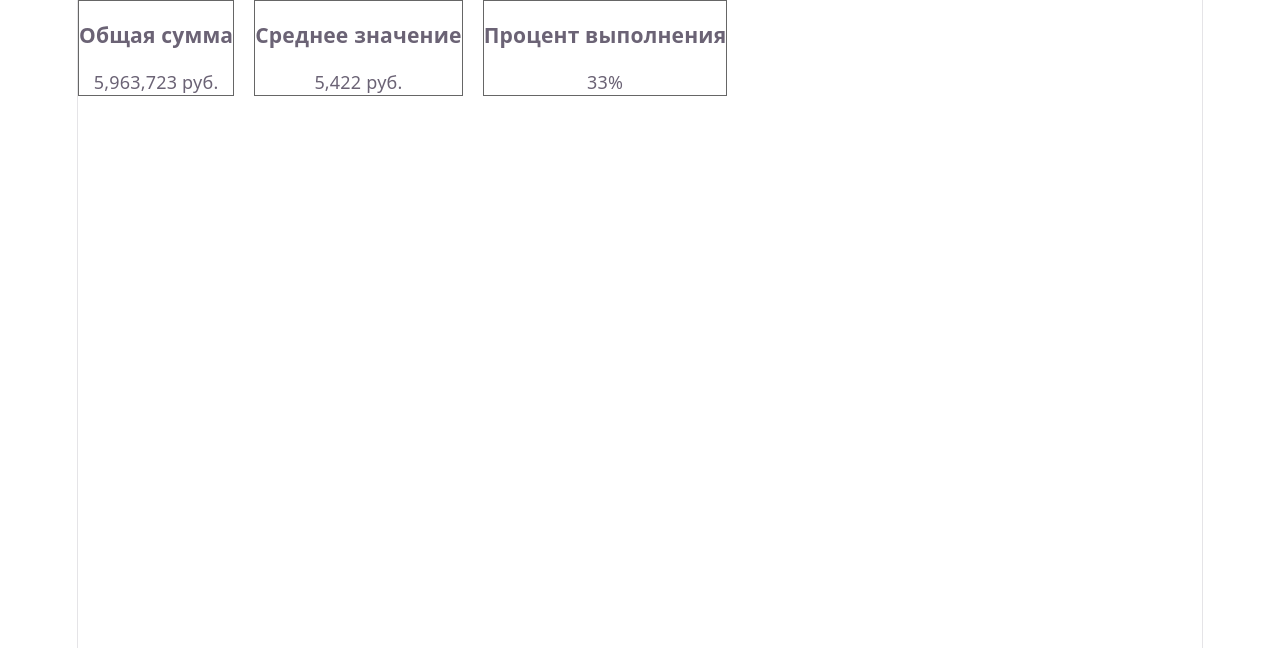
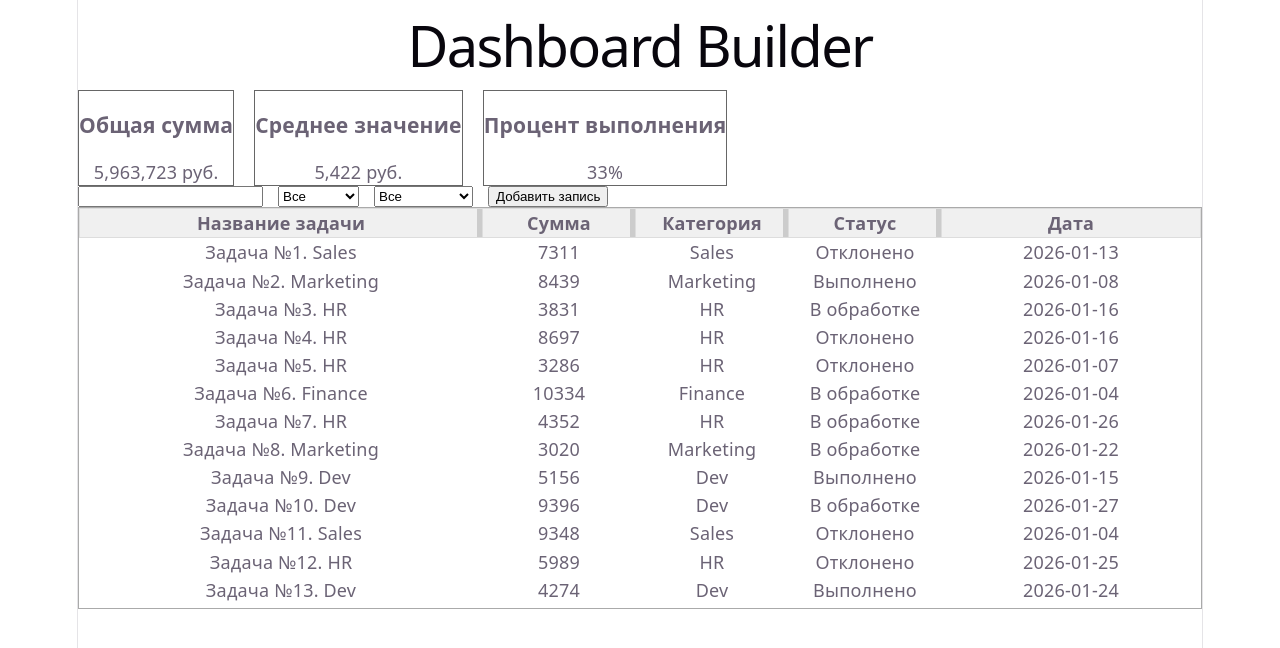
Before and after one commit to OlgaPchelintseva/React_MiniDashboard_01.06.2026, a React (Vite) app: page / in a window 1280 px wide. Shown: the top 648 px of the page. Built offline with nearby package versions, Linux system fonts and the light colour scheme.

Commit message:
create task modal

```diff
--- a/src/App.jsx
+++ b/src/App.jsx
@@ -1,10 +1,12 @@
 // import FilterList from './FilterList';
 // import FocusInput from './FocusInput';
 
-import React, { useState, useMemo, useEffecct } from "react";
+import React, { useState, useMemo, useEffect } from "react";
 import { generateMockData } from "./mocKData";
 import DashboardMetrics from "./DashboadMetrics";
 import FilterPanel from "./FilterPanel";
+import AnaliticTable from "./AnalyticTable";
+import TaskModal from "./TaskModal";
 
 function App() {
 
@@ -15,12 +17,35 @@ function App() {
   //   {id: 4, name: 'Alisa'},
   // ]
 
-  const [rawData, setRawData] = useState(()=>generateMockData());
+  const [rawData, setRawData] = useState(() => generateMockData());
   const [filters, setFilters] =useState({search: '', category: '', status: ''});
+  const [isModalOpen, setModalOpen] = useState(false);
 
+  // фильтрация массива
   const filteredData = useMemo(() => {
+    return rawData.filter(item => {
+      const matchesSearch = item.title.toLowerCase().includes(filters.search.toLowerCase());
+      const matchesCategory = filters.category ? item.category === filters.category : true;
+      const matchesStatus = filters.status ? item.status === filters.status : true;
+      return matchesSearch && matchesCategory && matchesStatus;
+    })
+  }, [rawData, filters.search, filters.category, filters.status]);
 
-  }, [rawData, filters.search, filters.category, filters.status]);
+  // слушатель горячих клавиш
+  useEffect(() => {
+    const handleKeyDown = (e) => {
+      if (e.altKey && (e.key === 'n' || e.key === 'т' || e.key === 'N' || e.key === 'Т')){
+        e.preventDefault();
+        setModalOpen(true);
+      }
+    };
+    window.addEventListener('keydown', handleKeyDown);
+    return () => window.removeEventListener('keydown', handleKeyDown);
+  }, []);
+
+  const handleAddNewItem = (newItem) => {
+    setRawData(prev => [newItem, ...prev]);
+  };
 
   return (
     // <>
@@ -29,8 +54,22 @@ function App() {
     // </>
 
     <>
-      <DashboardMetrics filteredData={rawData}/>
-      {/* <FilterPanel filters={} setFilters={} onOpenModal={}/> */}
+      <h1>Dashboard Builder</h1>
+      {/* компонент метрик */}
+      <DashboardMetrics filteredData={filteredData}/>
+      {/* панель фильтров */}
+      <FilterPanel
+        filters={filters}
+        setFilters={setFilters}
+        onOpenModal={() => setModalOpen(true)}
+      />
+      <AnaliticTable data={filteredData}/>
+      {/* модальное окно */}
+      <TaskModal
+        isOpen={isModalOpen}
+        onClose={() => setModalOpen(false)}
+        onAdd={handleAddNewItem}
+      />
     </>
   );
 };
--- a/src/TaskModal.jsx
+++ b/src/TaskModal.jsx
@@ -0,0 +1,92 @@
+import React, { useEffect, useRef, useState } from "react";
+
+export default function TaskModal({isOpen, onClose, onAdd}){
+    const titleInputRef = useRef(null);
+    const [formData, setFormData] = useState({title: '', amount: '', category: 'Dev', status: 'В обработке'})
+
+    // для автоматического фокуса при открытии
+    useEffect(() => {
+        if (isOpen && titleInputRef.current){
+            titleInputRef.current.focus();
+        }
+    }, [isOpen])
+
+    if (!isOpen) return null;
+
+    const handleSubmit = (e) => {
+        e.preventDefault();
+        if (!formData.title || !formData.amount) return;
+        onAdd({
+            ...formData,
+            id: Date.now(),
+            amount: Number(formData.amount),
+            date: new Date().toISOString().split('T')[0]
+        });
+        setFormData({title: '', amount: '', category: 'Dev', status: 'В обработке'});
+        onClose();
+    };
+
+    const modalStyle = {
+        position: 'fixed',
+        top: 0,
+        bottom: 0,
+        left: 0,
+        right: 0,
+        backgroundColor: 'rgba(0, 0, 0, 0.2)',
+        display: 'flex',
+        alignItems: 'center',
+        justifyContent: 'center',
+        zIndex: 100
+    };
+
+    const formStyle ={
+        backgroundColor: 'white',
+        padding: '20px',
+        width: '400px'
+    };
+
+    return(
+        <div style={modalStyle}>
+            <div style={formStyle}>
+                <h3>Новая запись</h3>
+                <form onSubmit={handleSubmit} style={{display: 'flex', flexDirection: 'column', gap: '10px'}}>
+                    <input
+                        ref={titleInputRef}
+                        type="text"
+                        placeholder="Название задачи"
+                        value={formData.title}
+                        onChange={(e) => setFormData({...formData, title: e.target.value})}
+                    />
+                    <input
+                        type="number"
+                        placeholder="Сумма"
+                        value={formData.amount}
+                        onChange={(e) => setFormData({...formData, amount: e.target.value})}
+                    />
+                    <select
+                        value={formData.category}
+                        onChange={(e) => setFormData({...formData, category: e.target.value})}
+                    >
+                        <option value="Finance">Finance</option>
+                        <option value="Marketing">Marketing</option>
+                        <option value="Dev">Dev</option>
+                        <option value="HR">HR</option>
+                        <option value="Sales">Sales</option>
+                    </select>
+                    <select
+                        value={formData.status}
+                        onChange={(e) => setFormData({...formData, status: e.target.value})}
+                    >
+                        <option value="Выполнено">Выполнено</option>
+                        <option value="В обработке">В обработке</option>
+                        <option value="Отклонено">Отклонено</option>
+                    </select>
+                    <div style={{display: 'flex', justifyContent: 'flex-end'}}>
+                        <button onClick={onClose}>Отмена</button>
+                        <button type="submit">Добавить</button>
+                    </div>
+                </form>
+            </div>
+        </div>
+    );
+};
```
Also changed, not shown: git.txt.
